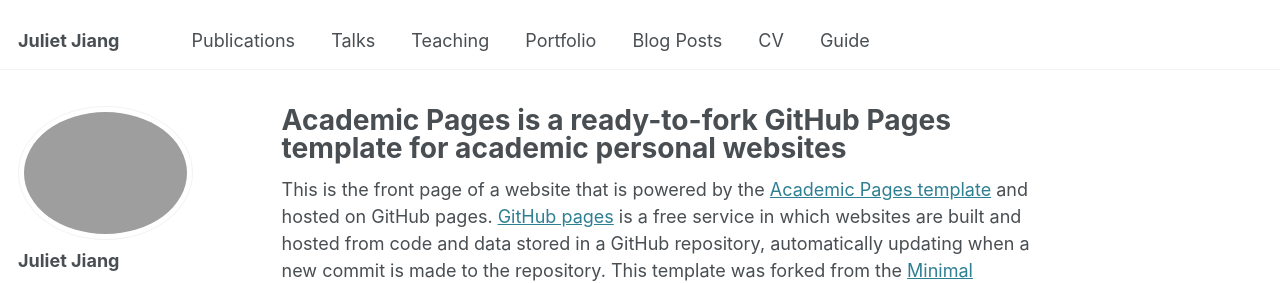
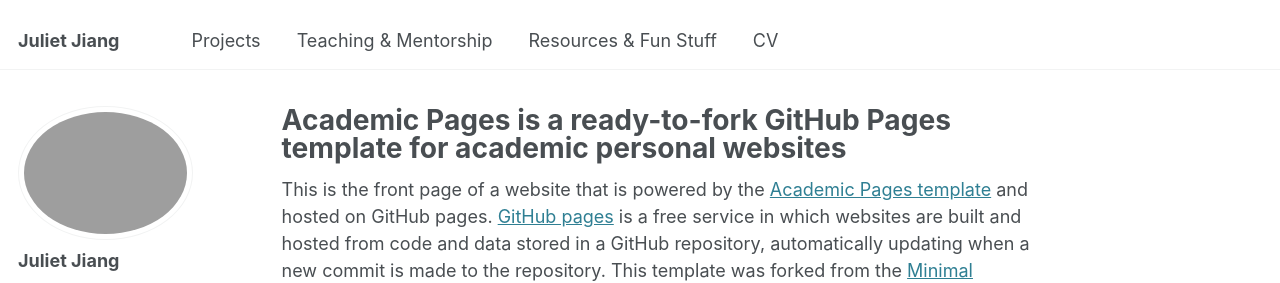
Before and after one commit to julietj135/julietj135.github.io, a Jekyll site: the page built from _pages/about.md, in a window 1280 px wide. Shown: the top 283 px of the page. Built offline with Jekyll 4.4.1, drawn with Linux system fonts in a browser that asks for light colours; some web fonts are replaced.

Commit message:
changed tabs

```diff
--- a/_data/navigation.yml
+++ b/_data/navigation.yml
@@ -4,24 +4,19 @@
 # links. Removing a link prevents it from showing in the header, but does not
 # prevent it from being included in the site.
 
+# main links links
 main:
-  - title: "Publications"
-    url: /publications/
+  - title: "Projects"
+    url: /projects/
 
-  - title: "Talks"
-    url: /talks/
+  #- title: "Papers/Talks"
+   # url: /talks/
 
-  - title: "Teaching"
-    url: /teaching/
+  - title: "Teaching & Mentorship"
+    url: /teaching-mentorship/
 
-  - title: "Portfolio"
-    url: /portfolio/
-
-  - title: "Blog Posts"
-    url: /year-archive/
+  - title: "Resources & Fun Stuff"
+    url: /resources-fun/
 
   - title: "CV"
-    url: /cv/
-
-  - title: "Guide"
-    url: /markdown/
+    url: /files/Senior Year CV.pdf
```
Also changed, not shown: .github/workflows/jekyll-gh-pages.yml (added), .github/workflows/scrape_talks.yml (deleted).
